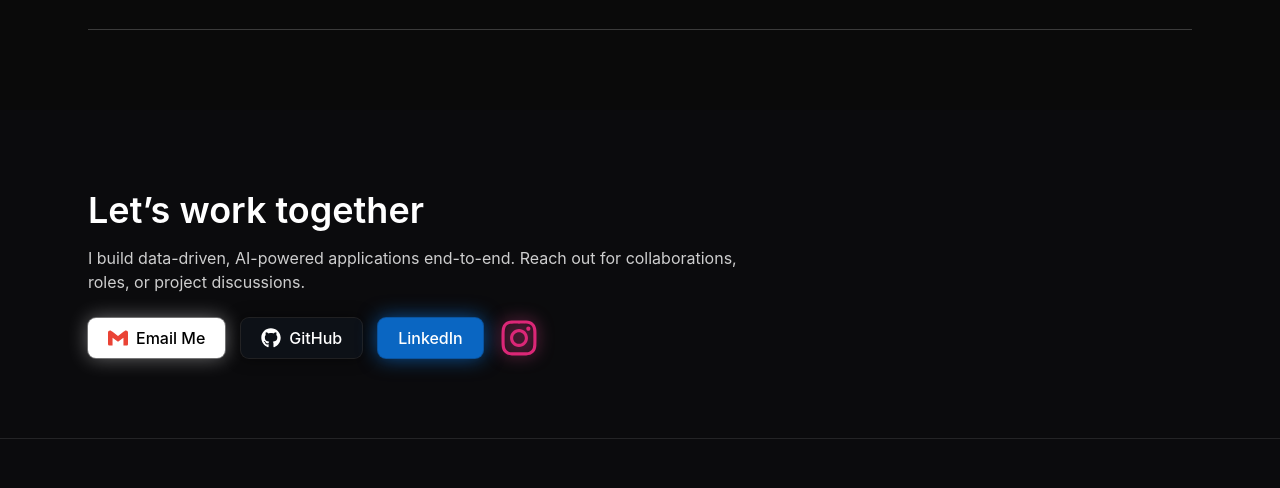
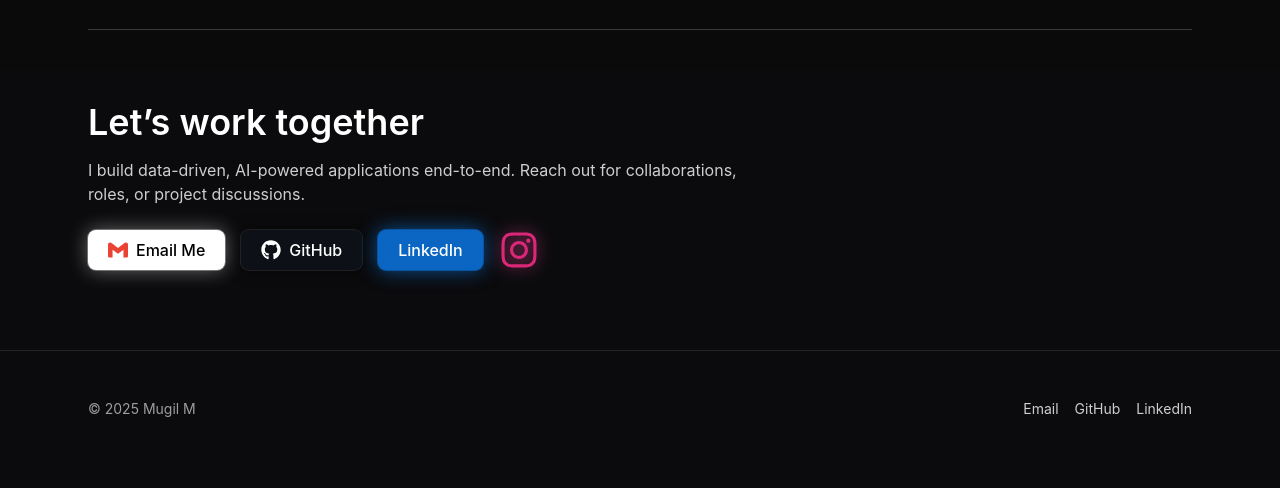
Before and after one commit to mugil027/mugil-portfolio1, a React (Vite) app: page / in a window 1280 px wide. Shown: the part 2736-3224 px from the top of the page. After the commit the page ends 3203 px from the top, so only its background shows below. Built offline with nearby package versions, Linux system fonts and the light colour scheme.

Commit message:
mobile2 view commit

```diff
--- a/src/App.jsx
+++ b/src/App.jsx
@@ -173,7 +173,7 @@ function App() {
       <Projects />
 
       {/* ---------- CONTACT SECTION ---------- */}
-      <section id="contact" className="py-20">
+      <section id="contact" className="pt-8 pb-20">
         <div className="max-w-6xl mx-auto px-6">
           <h2 className="text-3xl md:text-4xl font-semibold mb-4">
             Let’s work together
--- a/src/components/Projects.jsx
+++ b/src/components/Projects.jsx
@@ -4,7 +4,8 @@ import { motion } from "framer-motion";
 
 const Projects = () => {
   return (
-    <section id="projects" className="relative z-10 py-20 bg-[#0a0a0a] text-white">
+    <section id="projects" className="relative z-10 pt-20 pb-10 bg-[#0a0a0a] text-white">
+
       <div className="max-w-6xl mx-auto px-6">
         {/* ---------- Animated Heading ---------- */}
         <motion.div
```
